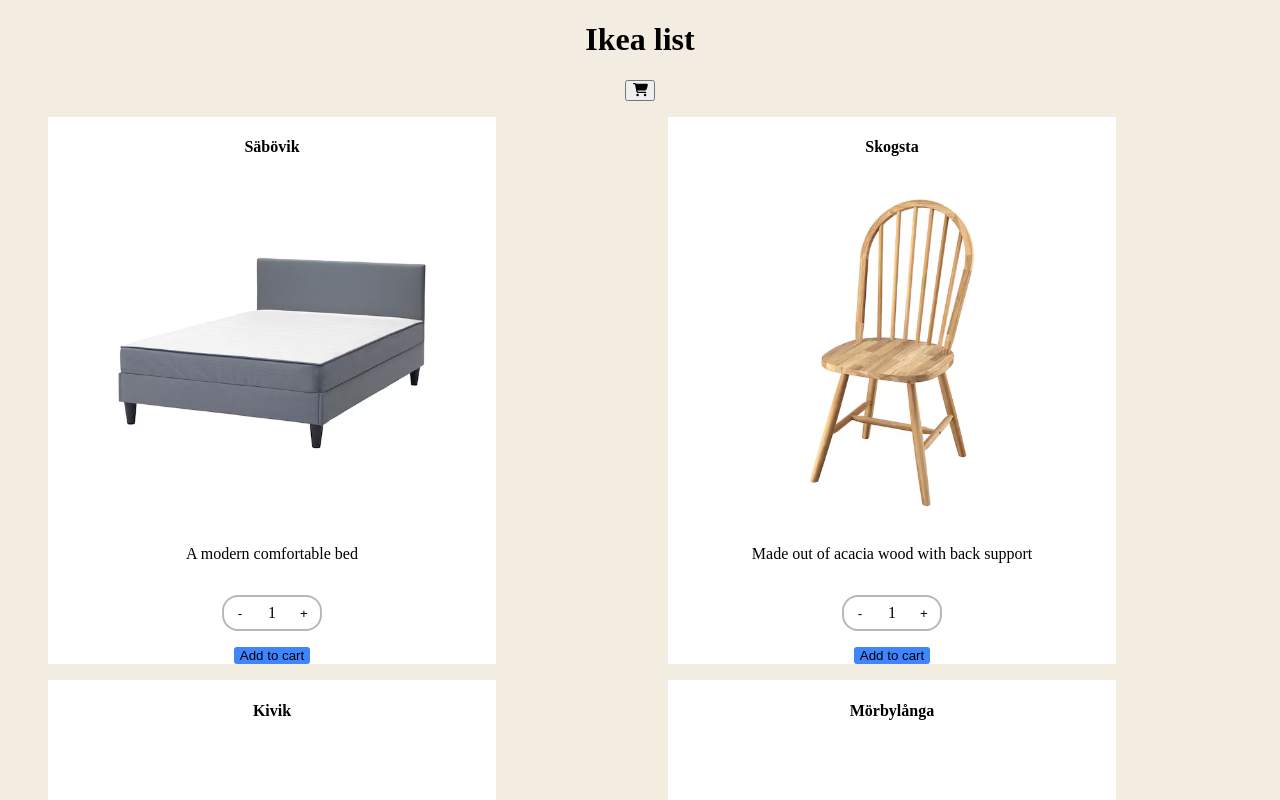
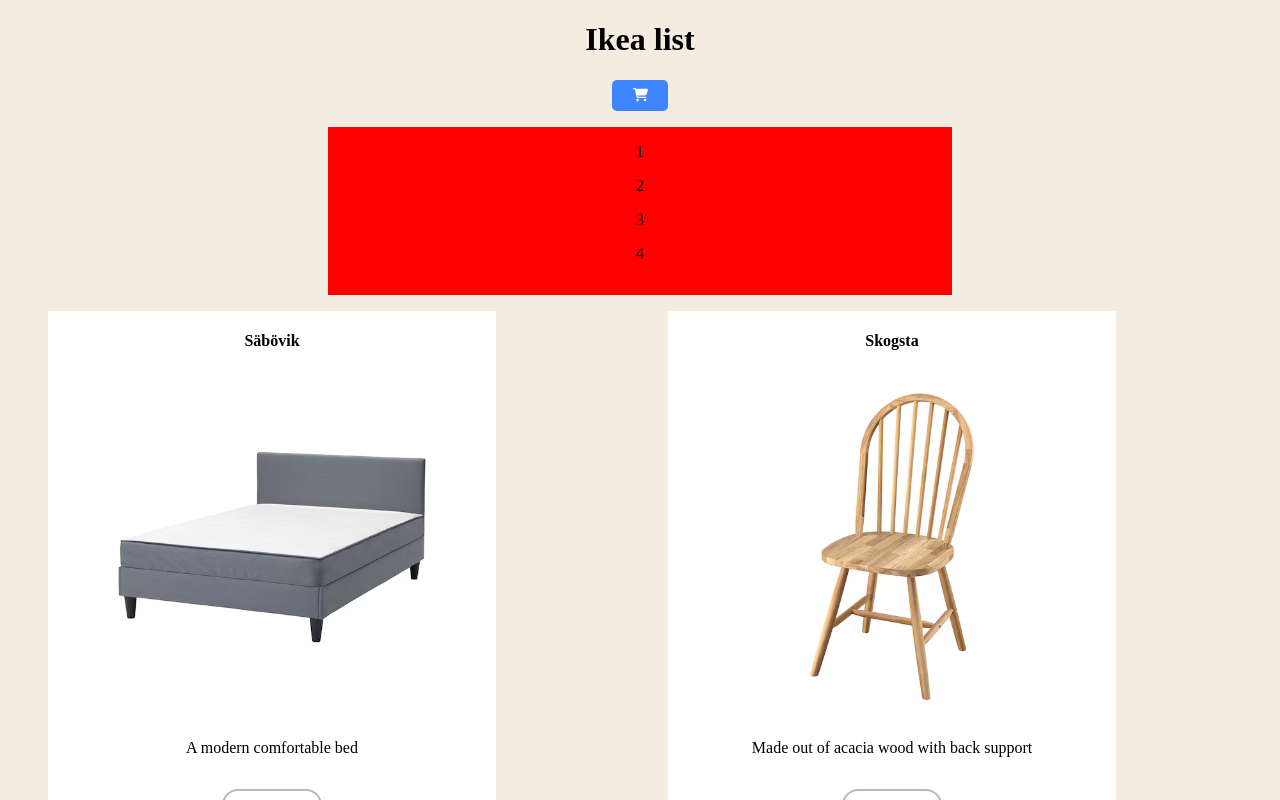
Before and after one commit to Tillsxp/reactcart, a React (Create React App) app: page / in a window 1280 px wide. Both pictures are taken after a click on the button 639 px from the left and 90 px from the top of the page. Shown: the top 800 px of the page. Built offline with nearby package versions, Linux system fonts and the light colour scheme.

Commit message:
Added click event to show box on cart

```diff
--- a/src/Shoppinglist.js
+++ b/src/Shoppinglist.js
@@ -1,4 +1,4 @@
-import React from 'react';
+import React, { useState } from 'react';
 import Item from './Item';
 import './shoppinglist.css';
 import { FontAwesomeIcon } from '@fortawesome/react-fontawesome'
@@ -26,6 +26,8 @@
             description: "Oak table with a lot of character"
         }
     ];
+    const [box, setBox] = useState(false);
+    const [styling, setStyling] = useState('cart-box-none');
     const listItems = item.map(item =>
         <Item
         key={item.name}
@@ -35,13 +37,28 @@
         />
 
     );
+    function toggleCart(){
+        setBox (prev =>{
+            const newState = !prev;
+            setStyling(newState ? 'cart-box' : 'cart-box-none');
+            return newState;
+        })
+    }
     return(
         <>
         <div>
         <h1>Ikea list</h1>
-        <button className='cart'><FontAwesomeIcon icon={faCartShopping} /></button>
+        <button className='cart' onClick={toggleCart}><FontAwesomeIcon icon={faCartShopping} /></button>
         </div>
-        <ul>
+        <div className={styling}>
+            <ul>
+                <li>1</li>
+                <li>2</li>
+                <li>3</li>
+                <li>4</li>
+            </ul>
+        </div>
+        <ul className='item-container'>
             {listItems}
         </ul>
         </>
--- a/src/item.css
+++ b/src/item.css
@@ -7,6 +7,7 @@
     list-style-type:none;
     width: 35vw;
     gap:1rem;
+    padding-bottom: 1rem;
 }
 img{
     width: 25vw;
@@ -30,4 +31,5 @@
     background-color: #3f85ff;
     border:none;
     border-radius: 3px;
+    color: #fff;
 }
--- a/src/shoppinglist.css
+++ b/src/shoppinglist.css
@@ -2,7 +2,7 @@
     background-color:#f3ece0;
     text-align: center;
 }
-ul{
+.item-container{
     display: grid;
     justify-content: center;
     align-items: center;
@@ -10,8 +10,29 @@
     grid-template-columns: repeat(2,1fr);
     grid-template-rows: repeat(2, 1fr);
 }
-.cart button{
-    background-color:white;
+.cart{
+    background-color:#3f85ff;
     border:none;
     border-radius: 5px;
+    color:white;
+    padding:0.5rem;
+    width:3.5rem;
 }
+.cart-box{
+    padding:0px 25vw 0px 25vw;
+}
+.cart-box ul{
+        background-color:red;
+        padding: 1rem;
+        display: flex;
+        justify-content: center;
+        flex-direction: column;
+        align-items: center;
+
+    }
+    .cart-box li{
+        background-color: red;
+    }
+.cart-box-none{
+    display:none;
+}
```
